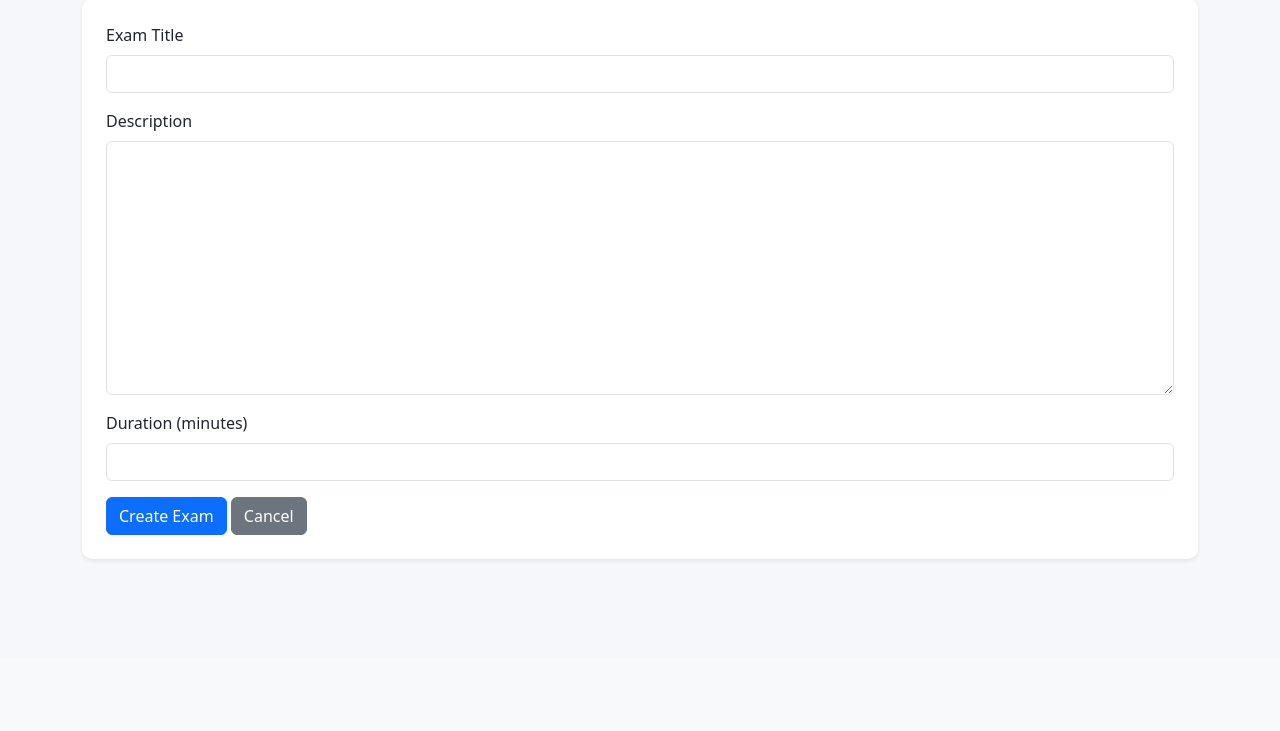
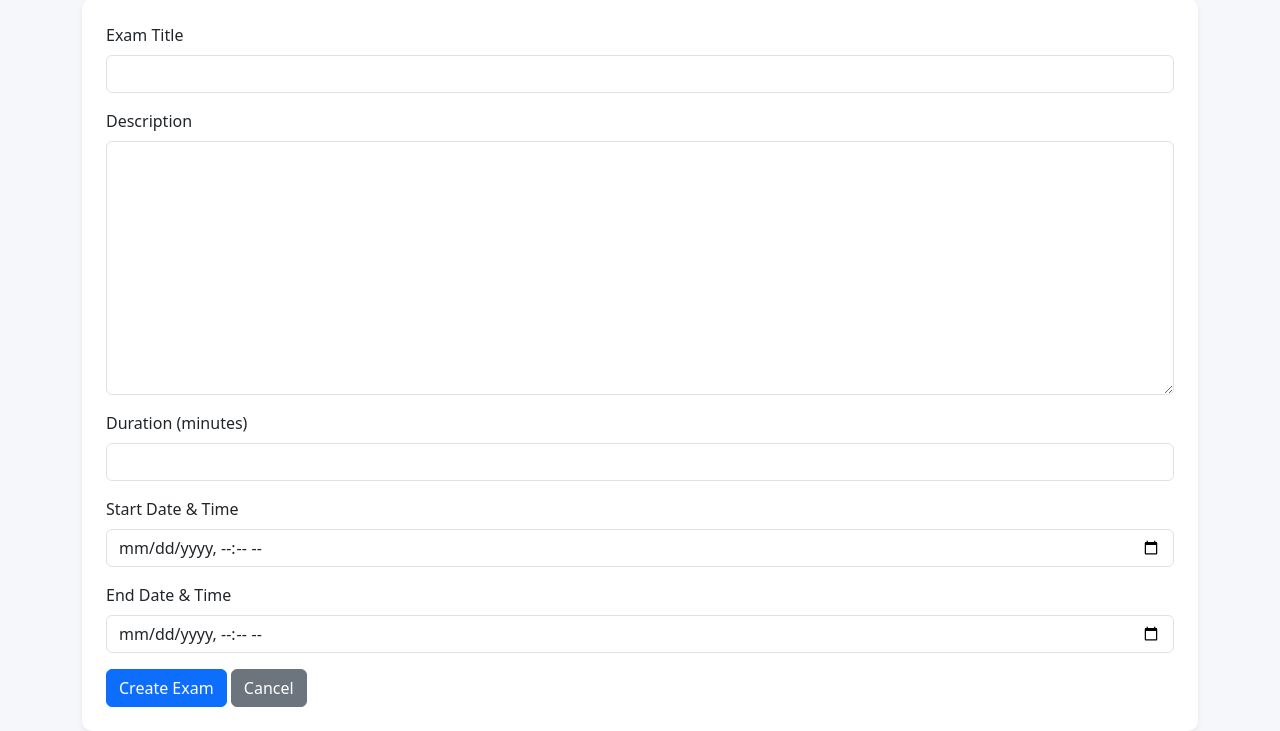
Before and after one commit to Mxnishh/exam_platform, a Django app: page /instructor/create-exam/ in a window 1280 px wide. Shown: the part 143-874 px from the top of the page. Before the commit the page ends 704 px from the top, so only its background shows below. Run offline with Django 5.2, Linux system fonts and the light colour scheme; a user stored in the database is signed in.

Commit message:
Improve exam timer and add exam scheduling

```diff
--- a/exam_system/core/forms.py
+++ b/exam_system/core/forms.py
@@ -3,14 +3,37 @@ from .models import Exam
 from .models import Question
 
 class ExamForm(forms.ModelForm):
+
     class Meta:
         model = Exam
-        fields = ["title", "description", "duration_minutes"]
+        fields = [
+            "title",
+            "description",
+            "duration_minutes",
+            "start_time",
+            "end_time"
+        ]
 
         widgets = {
             "title": forms.TextInput(attrs={"class": "form-control"}),
+
             "description": forms.Textarea(attrs={"class": "form-control"}),
+
             "duration_minutes": forms.NumberInput(attrs={"class": "form-control"}),
+
+            "start_time": forms.DateTimeInput(
+                attrs={
+                    "class": "form-control",
+                    "type": "datetime-local"
+                }
+            ),
+
+            "end_time": forms.DateTimeInput(
+                attrs={
+                    "class": "form-control",
+                    "type": "datetime-local"
+                }
+            ),
         }
 
 class QuestionForm(forms.ModelForm):
--- a/exam_system/core/models.py
+++ b/exam_system/core/models.py
@@ -17,6 +17,7 @@ class User(AbstractUser):
 
 
 class Exam(models.Model):
+
     title = models.CharField(max_length=255)
     description = models.TextField(blank=True)
 
@@ -27,6 +28,10 @@ class Exam(models.Model):
     )
 
     duration_minutes = models.IntegerField()
+
+    # NEW FIELDS
+    start_time = models.DateTimeField(null=True, blank=True)
+    end_time = models.DateTimeField(null=True, blank=True)
 
     created_at = models.DateTimeField(auto_now_add=True)
 
--- a/exam_system/core/templates/core/base.html
+++ b/exam_system/core/templates/core/base.html
@@ -32,6 +32,15 @@ body{
     border: 2px solid #0d6efd;
     box-shadow: 0 0 8px rgba(13,110,253,0.4);
 }
+
+.question-card{
+    display:none;
+}
+
+.question-card.active-question{
+    display:block;
+}
+
 </style>
 
 <script src="https://cdn.jsdelivr.net/npm/chart.js"></script>
--- a/exam_system/core/templates/core/create_exam.html
+++ b/exam_system/core/templates/core/create_exam.html
@@ -24,6 +24,16 @@
 {{ form.duration_minutes }}
 </div>
 
+<div class="mb-3">
+<label class="form-label">Start Date & Time</label>
+{{ form.start_time }}
+</div>
+
+<div class="mb-3">
+<label class="form-label">End Date & Time</label>
+{{ form.end_time }}
+</div>
+
 <button type="submit" class="btn btn-primary">
 Create Exam
 </button>
--- a/exam_system/core/views.py
+++ b/exam_system/core/views.py
@@ -81,19 +81,30 @@ def exam_detail(request, submission_id):
         return redirect('exam_list')
 
     submission = get_object_or_404(Submission, id=submission_id)
+    exam = submission.exam
+
+    now = timezone.now()
+
+    # Prevent early access
+    if exam.start_time and now < exam.start_time:
+        return redirect('exam_list')
+
+    # Prevent late access
+    if exam.end_time and now > exam.end_time:
+        return redirect('exam_list')
 
     # Randomize questions
-    questions = list(submission.exam.questions.all())
+    questions = list(exam.questions.all())
     random.shuffle(questions)
 
-    # Randomize options for each question
+    # Randomize options
     for question in questions:
         options = list(question.options.all())
         random.shuffle(options)
         question.shuffled_options = options
 
-    # Calculate remaining time
-    end_time = submission.start_time + timedelta(minutes=submission.exam.duration_minutes)
+    # Timer logic
+    end_time = submission.start_time + timedelta(minutes=exam.duration_minutes)
     remaining_seconds = int((end_time - timezone.now()).total_seconds())
 
     if remaining_seconds <= 0:
@@ -115,7 +126,6 @@ def exam_detail(request, submission_id):
             selected_option_id = request.POST.get(f"question_{question.id}")
 
             if selected_option_id:
-
                 selected_option = Option.objects.get(id=selected_option_id)
 
                 Answer.objects.create(
@@ -125,7 +135,6 @@ def exam_detail(request, submission_id):
                 )
 
         submission.calculate_score()
-
         submission.end_time = timezone.now()
         submission.save()
 
@@ -257,7 +266,9 @@ def create_exam(request):
     else:
         form = ExamForm()
 
-    return render(request, "core/create_exam.html", {"form": form})
+    return render(request, "core/create_exam.html", {
+        "form": form
+    })
 
 @login_required
 @instructor_required
```
Also changed, not shown: exam_system/core/templates/core/exam_detail.html (+8 -8 lines), exam_system/static/js/exam.js (+12 -12 lines), exam_system/core/migrations/0009_exam_end_time_exam_start_time.py (added), exam_system/db.sqlite3.
